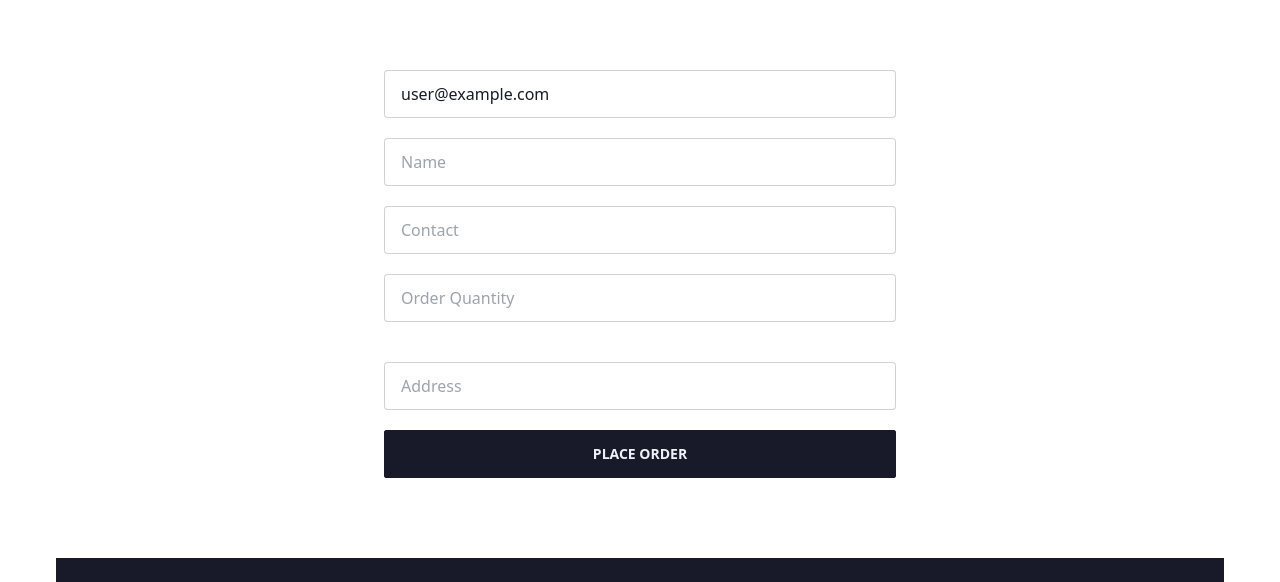
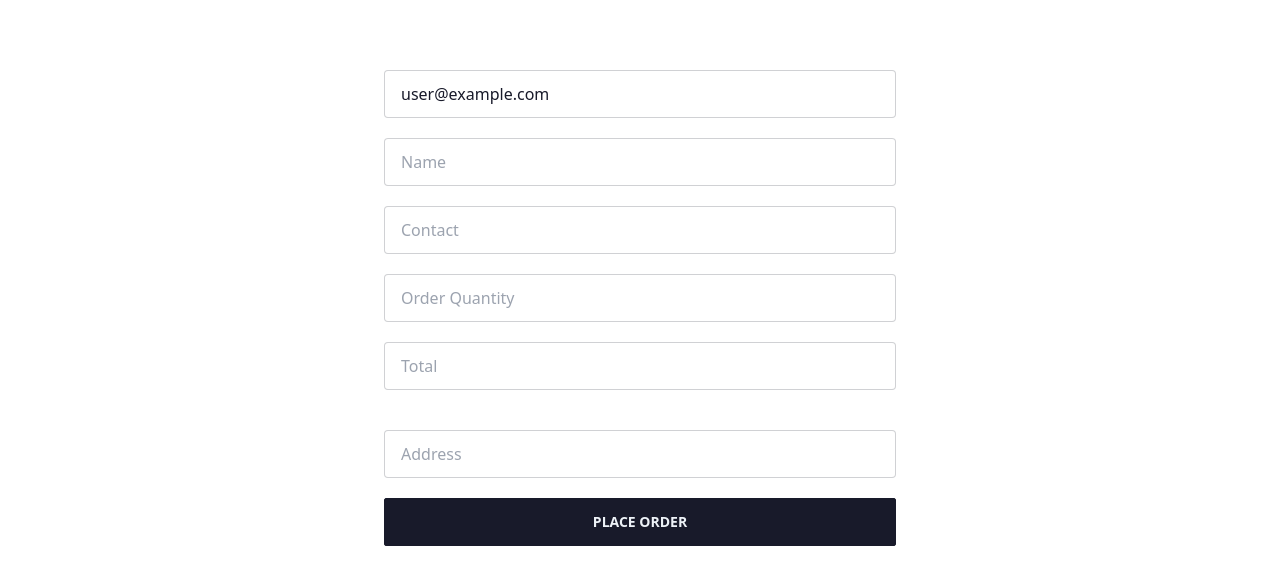
Before and after one commit to alfred-pithu/manufacturer-website-client-side-alfred-pithu, a React (Create React App) app: page /purchase/1 in a window 1280 px wide. Shown: the part 370-952 px from the top of the page. Built offline with nearby package versions, Linux system fonts and the light colour scheme; no server answers; sample sign-in values are in the browser's storage.

Commit message:
purchase page done

```diff
--- a/src/App.js
+++ b/src/App.js
@@ -12,6 +12,7 @@ import Signup from './Pages/Login/Signup';
 import Portfolio from './Pages/Portfolio/Portfolio';
 import Footer from './Pages/Shared/Footer';
 import Navbar from './Pages/Shared/Navbar';
+import RequireAuth from './Pages/Shared/RequireAuth';
 
 
 function App() {
@@ -26,7 +27,9 @@ function App() {
         <Route path='/portfolio' element={<Portfolio></Portfolio>}></Route>
         <Route path='/login' element={<Login></Login>}></Route>
         <Route path='/signup' element={<Signup></Signup>}></Route>
-        <Route path='/purchase/:id' element={<Purchase></Purchase>}></Route>
+        <Route path='/purchase/:id' element={<RequireAuth>
+          <Purchase></Purchase>
+        </RequireAuth>}></Route>
         <Route path='/dashboard' element={<Dashboard></Dashboard>}></Route>
 
 
--- a/src/Pages/Checkout/Purchase.js
+++ b/src/Pages/Checkout/Purchase.js
@@ -1,17 +1,18 @@
 import React, { useEffect, useState } from 'react';
 import { useAuthState } from 'react-firebase-hooks/auth';
 import { useParams } from 'react-router-dom';
+import { toast } from 'react-toastify';
 import auth from '../../firebase.init';
 
 const Purchase = () => {
     const [warning, setWarning] = useState('');
-
+    const [quantity, setQuantity] = useState(0);
     const [isDisabled, setIsDisabled] = useState(null)
     const [user, loading, error] = useAuthState(auth);
     const { id } = useParams();
     const [item, setItem] = useState({})
 
-    const { name, img, description, minimumOrder, available, price } = item;
+    const { _id, name, img, description, minimumOrder, available, price } = item;
 
     //getting the item's info
     useEffect(() => {
@@ -20,13 +21,13 @@ const Purchase = () => {
             .then(data => setItem(data))
     }, [id])
 
-    // || (available < input)
+    //
     const quantityHandle = event => {
         setIsDisabled(false)
         setWarning('')
         const stringInput = event.target.value
         const input = JSON.parse(stringInput);
-        console.log(input);
+        // console.log(input);
 
         if (minimumOrder > input) {
             setIsDisabled(true)
@@ -36,6 +37,50 @@ const Purchase = () => {
             setIsDisabled(true)
             setWarning(`Can not order more than ${available} units`)
         }
+        else {
+            setQuantity(input)
+        }
+    }
+
+    const placeOrder = e => {
+        e.preventDefault()
+        const email = user.email;
+        const itemId = _id
+        const orderQuantity = JSON.parse(e.target.orderQuantity.value)
+        const totalPrice = JSON.parse(e.target.totalPrice.value)
+        const customerName = e.target.customerName.value
+        const itemName = name;
+        const contact = e.target.contact.value
+        const address = e.target.address.value
+
+        const orderSummary = {
+            email,
+            itemId,
+            itemName,
+            orderQuantity,
+            totalPrice,
+            customerName,
+            contact,
+            address
+        }
+        console.log(orderSummary);
+
+        fetch('http://localhost:5000/order', {
+            method: 'POST',
+            headers: {
+                'content-type': 'application/json'
+            },
+            body: JSON.stringify(orderSummary)
+        })
+            .then(res => res.json())
+            .then(data => {
+                console.log(data);
+                if (data.acknowledged) {
+                    toast.success('Order Placed Successfully')
+                }
+            })
+
+
     }
 
     return (
@@ -62,13 +107,19 @@ const Purchase = () => {
 
             {/* Form */}
             <div className='mt-20'>
-                <form className='form-control lg:max-w-lg gap-y-5 mx-auto' action="">
+                <form onSubmit={placeOrder} className='form-control lg:max-w-lg gap-y-5 mx-auto' action="">
                     <input className=' input input-bordered rounded' placeholder='Email' readOnly value={user?.email} type="email" name="email" />
-                    <input className=' input input-bordered rounded' placeholder='Name' type="text" name="name" />
-                    <input className=' input input-bordered rounded' placeholder='Contact' type="text" name="contact" />
-                    <input onChange={quantityHandle} className=' input input-bordered rounded' placeholder='Order Quantity' type="number" name="orderQuantity" />
+
+                    <input required className=' input input-bordered rounded' placeholder='Name' type="text" name="customerName" />
+
+                    <input required className=' input input-bordered rounded' placeholder='Contact' type="text" name="contact" />
+
+                    <input required onChange={quantityHandle} className=' input input-bordered rounded' placeholder='Order Quantity' type="number" name="orderQuantity" />
+
+                    <input required className=' input input-bordered rounded' placeholder='Total' readOnly value={price * quantity} type="number" name="totalPrice" />
+
                     <span className='text-red-500 text-sm'>{warning}</span>
-                    <input className=' input input-bordered rounded' placeholder='Address' type="text" name="address" />
+                    <input required className=' input input-bordered rounded' placeholder='Address' type="text" name="address" />
 
                     <input className='btn ' disabled={isDisabled} type="submit" value='Place Order' />
                 </form>
--- a/src/Pages/Login/Login.js
+++ b/src/Pages/Login/Login.js
@@ -3,7 +3,7 @@ import { FontAwesomeIcon } from '@fortawesome/react-fontawesome';
 import React, { useEffect, useState } from 'react';
 import { useSignInWithEmailAndPassword, useSignInWithGoogle } from 'react-firebase-hooks/auth';
 import { useForm } from 'react-hook-form';
-import { Link, useNavigate } from 'react-router-dom';
+import { Link, useLocation, useNavigate } from 'react-router-dom';
 import { toast } from 'react-toastify';
 import auth from '../../firebase.init';
 import useJWT from '../../Hooks/useJWT';
@@ -11,6 +11,10 @@ import Loading from '../Shared/Loading';
 
 const Login = () => {
     const navigate = useNavigate();
+    let location = useLocation();
+
+    let from = location.state?.from?.pathname || "/";
+
     const { register, handleSubmit, reset, formState: { errors } } = useForm();
 
     const [signInWithGoogle, gUser, gLoading, gError] = useSignInWithGoogle(auth);
@@ -27,9 +31,9 @@ const Login = () => {
 
     useEffect(() => {
         if (token) {
-            navigate('/')
+            navigate(from, { replace: true });
         }
-    }, [token, navigate])
+    }, [token, navigate, from])
 
     if (loading || gLoading) {
         return <Loading></Loading>
--- a/src/Pages/Shared/Navbar.js
+++ b/src/Pages/Shared/Navbar.js
@@ -6,15 +6,16 @@ import { signOut } from 'firebase/auth';
 
 const Navbar = () => {
     const [user] = useAuthState(auth);
-    console.log(user);
+    // console.log(user);
 
     const navItems = <>
         <li><NavLink to='/'> Home </NavLink></li>
         <li><NavLink to='/blogs'> Blogs </NavLink></li>
         <li><NavLink to='/portfolio'> Portfolio </NavLink></li>
-        <li><NavLink to='/dashboard'> Dashboard </NavLink></li>
+
         {
             user ? <>
+                <li><NavLink to='/dashboard'> Dashboard </NavLink></li>
                 <li><NavLink to='/login' className='border border-black rounded hover:btn-primary' onClick={() => signOut(auth)}>LogOut</NavLink></li>
                 <li className='text-sky-800 my-auto mx-3'>{user.email}</li>
                 {/* <li className='text-red-600 my-auto mx-3'>{user.displayName}</li> */}
--- /dev/null
+++ b/src/Pages/Shared/RequireAuth.js
@@ -0,0 +1,23 @@
+import React from 'react';
+import { useAuthState } from 'react-firebase-hooks/auth';
+import { Navigate, useLocation } from 'react-router-dom';
+import auth from '../../firebase.init';
+import Loading from './Loading';
+
+const RequireAuth = ({ children }) => {
+    const [user, loading] = useAuthState(auth);
+    let location = useLocation();
+
+    if (loading) {
+        return <Loading></Loading>
+    }
+
+    if (!user) {
+        return <Navigate to="/login" state={{ from: location }} replace />;
+    }
+
+    return children
+
+};
+
+export default RequireAuth;
```
